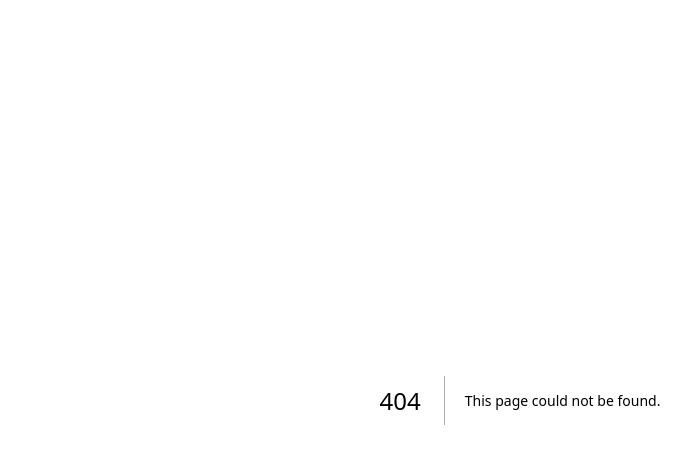
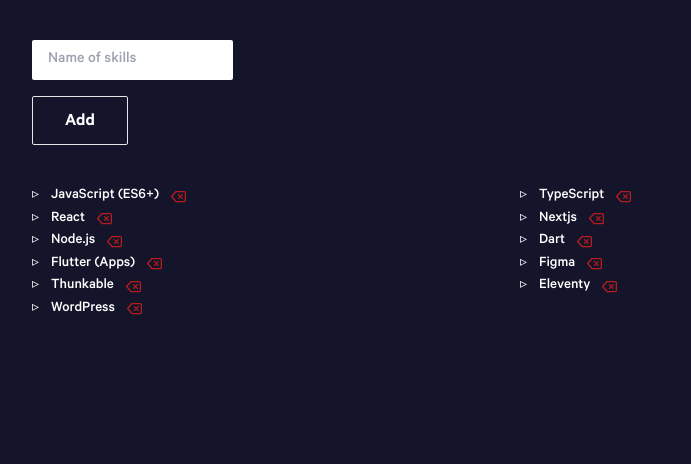
Before and after one commit to hirwaaldo1/portfolio, a Next.js app: page /admin in a window 1280 px wide. Before the commit this address had no page. Shown: the top 464 px of the page, without its empty margins (120-811 px from the left). Built offline with nearby package versions, Linux system fonts and the light colour scheme; data requests are answered from the project's data file.

Commit message:
fix: fixing db

```diff
--- a/next.config.js
+++ b/next.config.js
@@ -1,6 +1,9 @@
 /** @type {import('next').NextConfig} */
 const nextConfig = {
   reactStrictMode: true,
+  env: {
+    BACKEND_URL: "http://localhost:3001",
+  },
 };
 
 module.exports = nextConfig;
--- a/package.json
+++ b/package.json
@@ -4,19 +4,24 @@
   "private": true,
   "scripts": {
     "dev": "next dev",
+    "backend": "json-server --watch data/db.json --port 3001",
     "build": "next build",
     "start": "next start",
     "lint": "next lint"
   },
   "dependencies": {
+    "@emotion/react": "^11.10.5",
     "@next/font": "13.1.6",
     "@types/node": "18.11.18",
     "@types/react": "18.0.27",
     "@types/react-dom": "18.0.10",
+    "axios": "^1.3.1",
     "eslint": "8.32.0",
     "eslint-config-next": "13.1.6",
+    "json-server": "^0.17.1",
     "next": "13.1.6",
     "react": "18.2.0",
+    "react-awesome-reveal": "^4.2.3",
     "react-dom": "18.2.0",
     "react-feather": "^2.0.10",
     "typescript": "4.9.4"
--- a/pages/_document.tsx
+++ b/pages/_document.tsx
@@ -1,4 +1,4 @@
-import { Html, Head, Main, NextScript } from 'next/document'
+import { Html, Head, Main, NextScript } from "next/document";
 
 export default function Document() {
   return (
@@ -9,5 +9,5 @@
         <NextScript />
       </body>
     </Html>
-  )
+  );
 }
--- /dev/null
+++ b/pages/admin.tsx
@@ -0,0 +1,98 @@
+import Head from "next/head";
+import localFont from "@next/font/local";
+import { useState, useEffect, useRef } from "react";
+import { getSkills, addSkilltoDb, deleteSkilltoDb } from "@/services/skills";
+import { Delete } from "react-feather";
+const myFont = localFont({
+  src: [
+    {
+      path: "../public/assets/Calibre-Medium.woff2",
+      weight: "400",
+      style: "normal",
+    },
+    {
+      path: "../public/assets/Calibre-Regular.woff2",
+      weight: "500",
+      style: "medium",
+    },
+    {
+      path: "../public/assets/SFMono.woff2",
+      weight: "500",
+      style: "medium",
+    },
+    {
+      path: "../public/assets/Calibre-Semibold.woff2",
+      weight: "800",
+      style: "bold",
+    },
+  ],
+});
+
+export default function Home() {
+  const [skills, setSkills] = useState<any>([]);
+  const [name, setName] = useState<any>();
+  const inputRel = useRef<any>(null);
+  useEffect(() => {
+    getSkills(setSkills, process.env.BACKEND_URL);
+  }, []);
+  const addSkills = () => {
+    setSkills([...skills, name]);
+    inputRel.current.value = "";
+    addSkilltoDb(name, process.env.BACKEND_URL);
+  };
+  const deleteSkill = (id: number) => {
+    const newSkills = skills.filter((skill: any) => skill.id !== id);
+    setSkills(newSkills);
+    deleteSkilltoDb(id, process.env.BACKEND_URL);
+  };
+  return (
+    <>
+      <Head>
+        <title className="font-">Hirwa Aldo</title>
+        <meta
+          name="Meet Hirwa Aldo, a highly skilled software engineer and full stack developer from Rwanda, with expertise in web and mobile development."
+          content="Hirwa Aldo - Experienced Software Engineer and Full Stack Developer from Rwanda - Specializing in web development and delivering high-quality software solutions"
+        />
+        <meta name="viewport" content="width=device-width, initial-scale=1" />
+        <link rel="icon" href="/favicon.ico" />
+      </Head>
+      <main className={myFont.className}>
+        <div className="max-w-5xl m-auto px-6 mt-10">
+          <div>
+            <input
+              type="text"
+              placeholder="Name of skills"
+              ref={inputRel}
+              onChange={(e) => {
+                setName({ id: skills.length + 1, name: e.target.value });
+              }}
+              className="block mb-4 text-gray-800 py-2 px-4 outline-none rounded-sm"
+            />
+            <button
+              onClick={addSkills}
+              className="border pb-2 pt-3 px-8 font-semibold rounded-sm text-[18px] hover:bg-secondary-100 hover:bg-opacity-20"
+            >
+              Add
+            </button>
+          </div>
+          <div className="grid grid-cols-2 overflow-hidden mt-10">
+            {skills.map((v: any, k: number) => {
+              return (
+                <div key={k} className="text-[15px] flex items-center gap-3">
+                  <span className="text-sm text-white">{"▹"}</span>
+                  <span>{v.name}</span>
+
+                  <Delete
+                    className="cursor-pointer text-red-700"
+                    size={15}
+                    onClick={() => deleteSkill(v.id)}
+                  />
+                </div>
+              );
+            })}
+          </div>
+        </div>
+      </main>
+    </>
+  );
+}
--- a/pages/components/Header.tsx
+++ b/pages/components/Header.tsx
@@ -4,7 +4,6 @@
 export default function Header() {
   const [opan, setOpan] = useState(false);
   const refCategoryMenu = useRef(null);
-  console.log(opan);
   return (
     <div className="max-w-screen-2xl pr-4 sm:px-10 m-auto relative">
       <div className="flex items-center justify-between">
@@ -40,11 +39,11 @@
 
         <div
           ref={refCategoryMenu}
-          className={`fixed h-screen flex backdrop-blur-sm transition-all delay-75 right-0 w-[0%] ${
+          className={`fixed h-screen flex transition-all delay-75 right-0 w-[0%] z-[2000000000] ${
             opan ? "w-[100%] right-0" : "w-[0%] -right-32"
           }  z-50 top-0 `}
         >
-          <div className="flex-1" onClick={() => setOpan(false)}></div>
+          <div className="flex-1 blur" onClick={() => setOpan(false)}></div>
           <div className="w-[77%] h-full bg-primary ml-auto p-4">
             <X
               size={40}
--- a/pages/index.tsx
+++ b/pages/index.tsx
@@ -2,19 +2,14 @@
 import localFont from "@next/font/local";
 import Image from "next/image";
 import Title from "./components/ui/Title";
-import { useEffect, useState } from "react";
+import { useEffect, useState, useLayoutEffect } from "react";
 import Link from "next/link";
-import {
-  GitHub,
-  Instagram,
-  Twitter,
-  Linkedin,
-  Dribbble,
-  Star,
-} from "react-feather";
+import { GitHub, Instagram, Twitter, Linkedin, Dribbble } from "react-feather";
 import Header from "./components/Header";
 import Experience from "./data/Experience.json";
 import Work from "./data/Work.json";
+import { Slide } from "react-awesome-reveal";
+import { getSkills } from "@/services/skills";
 const myFont = localFont({
   src: [
     {
@@ -43,6 +38,7 @@
 export default function Home() {
   const [whereIWork, setWhereIWork] = useState(0);
   const [isScrolled, setIsScrolled] = useState(false);
+  const [skills, setSkills] = useState([]);
   useEffect(() => {
     window.addEventListener("scroll", () => {
       if (window.scrollY > 150) {
@@ -52,6 +48,10 @@
       }
     });
   }, []);
+  useEffect(() => {
+    getSkills(setSkills, process.env.BACKEND_URL);
+  }, []);
+
   return (
     <>
       <Head>
@@ -128,7 +128,7 @@
                 </svg>
               </div>
             </a>
-            <div className="flex text-secondary-200 gap-12">
+            <div className="flex text-secondary-200 gap-3 flex-wrap sm:flex-nowrap sm:gap-12">
               <a
                 href={"https://github.com/hirwaaldo1"}
                 target="_blank"
@@ -200,40 +200,24 @@
                   . I strive to create positive online experiences for users
                   through my work.
                 </p>
-                {/* <p>
-                  I also recently{" "}
-                  <span className="text--underline">launched a course</span>{" "}
-                  that covers everything you need to build a web app with the
-                  Spotify API using Node & React.
-                </p> */}
                 <p>
                   Here are a few technologies I{"’"}ve been working with
                   recently:
                 </p>
-                <div className="grid grid-cols-2">
-                  {[
-                    "JavaScript (ES6+)",
-                    "TypeScript",
-                    "React",
-                    "Nextjs",
-                    "Node.js",
-                    "Dart",
-                    "Flutter (Apps)",
-                    "Figma",
-                    "Thunkable",
-                    "Eleventy",
-                    "WordPress",
-                  ].map((v, k) => {
+                <div className="grid grid-cols-2 overflow-hidden">
+                  <Slide cascade damping={0.2}>
+                    {skills.map((v: any, k) => {
                       return (
                         <div
                           key={k}
                           className="text-[15px] flex items-center gap-3"
                         >
                           <span className="text-sm text-white">{"▹"}</span>
-                        <span>{v}</span>
+                          <span>{v.name}</span>
                         </div>
                       );
                     })}
+                  </Slide>
                 </div>
               </div>
               <div className="w-fit hidden md:block">
@@ -253,7 +237,7 @@
             </div>
           </section>
           <section
-            className="mb-[50px] pt-20 sm:mb-[130px] w-fit mx-auto"
+            className="mb-[50px] pt-20 sm:mb-[130px] w-full sm:w-fit mx-auto"
             id="Experience"
           >
             <Title name="Where I’ve Worked" number={"02"} />
@@ -329,8 +313,12 @@
               </div>
             </div>
           </section>
-          <section className="mb-[50px] pt-20 sm:mb-[130px]" id="Work">
+          <section
+            className="mb-[50px] pt-20 sm:mb-[130px] overflow-hidden"
+            id="Work"
+          >
             <Title name="Some Things I've Built" number={"03"} />
+            <Slide style={{ overflow: "hidden" }}>
               {Work.map((v, k) => {
                 return (
                   <a
@@ -365,7 +353,9 @@
                         width={779}
                         height={462}
                       />
-                    <h4 className="font-medium text-sm">Featured {v.compay}</h4>
+                      <h4 className="font-medium text-sm">
+                        Featured {v.compay}
+                      </h4>
                       <h2 className="text-3xl mt-3 mb-5 font-semibold text-secondary">
                         {v.name}
                       </h2>
@@ -381,7 +371,10 @@
                       >
                         {v.tech.map((v, k) => {
                           return (
-                          <span className="text-sm text-secondary-100" key={k}>
+                            <span
+                              className="text-sm text-secondary-100"
+                              key={k}
+                            >
                               {v}
                             </span>
                           );
@@ -426,6 +419,7 @@
                   </a>
                 );
               })}
+            </Slide>
           </section>
           <section className="flex flex-col justify-center mb-2" id="Contact">
             <div className="text-center">
--- /dev/null
+++ b/services/skills.ts
@@ -0,0 +1,39 @@
+ function getSkills(setSkills: any,url:string|undefined) {
+    fetch(`${url}/skills`)
+    .then((response) => response.json())
+    .then((json) => {
+      setSkills(json);
+    })
+    .catch((error) => {
+      console.log(error);
+    });
+}
+function addSkilltoDb(skill: any, url: string|undefined) {
+  fetch(`${url}/skills`, {
+    method: 'POST',
+    headers: {
+      'Content-Type': 'application/json',
+    },
+    body: JSON.stringify(skill),
+  })
+    .then((response) => response.json())
+    .then((json) => {
+      console.log(json);
+    })
+    .catch((error) => {
+      console.log(error);
+    });
+}
+function deleteSkilltoDb(id: number, url: string|undefined) {
+  fetch(`${url}/skills/${id}`, {
+    method: 'DELETE',
+  })
+    .then((response) => response.json())
+    .then((json) => {
+      console.log(json);
+    })
+    .catch((error) => {
+      console.log(error);
+    });
+}
+export {getSkills,addSkilltoDb,deleteSkilltoDb};
--- a/styles/globals.css
+++ b/styles/globals.css
@@ -64,3 +64,18 @@
 body::-webkit-scrollbar-track {
   background: transparent;
 }
+
+.blur::before {
+  backdrop-filter: blur(2px) contrast(90%);
+  -webkit-backdrop-filter: blur(2px) contrast(90%);
+  width: contain;
+  border-radius: 4px;
+  padding: 0.3rem;
+}
+.blur {
+  backdrop-filter: blur(2px) contrast(90%);
+  -webkit-backdrop-filter: blur(2px) contrast(60%);
+  width: contain;
+  border-radius: 4px;
+  padding: 0.3rem;
+}
```
Also changed, not shown: db.json (added, +19 -0 lines), 2 other files (tests, documents, lock files or other folders). Lines whose indentation alone changed are shown as unchanged.
